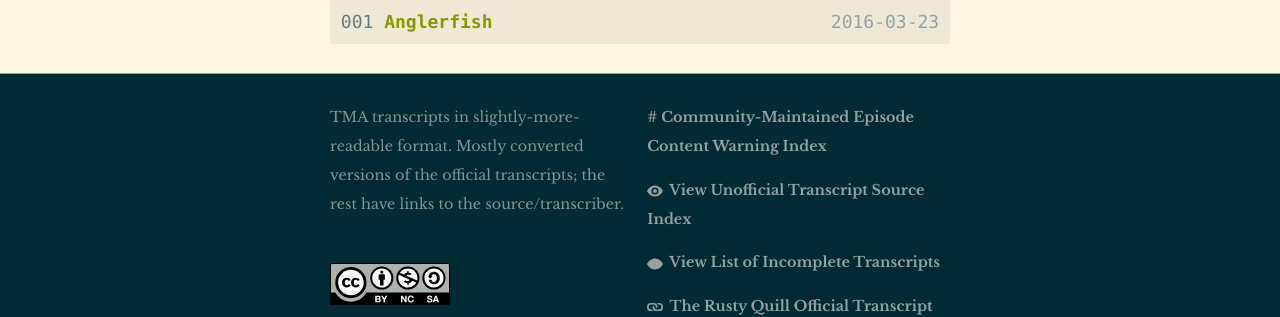
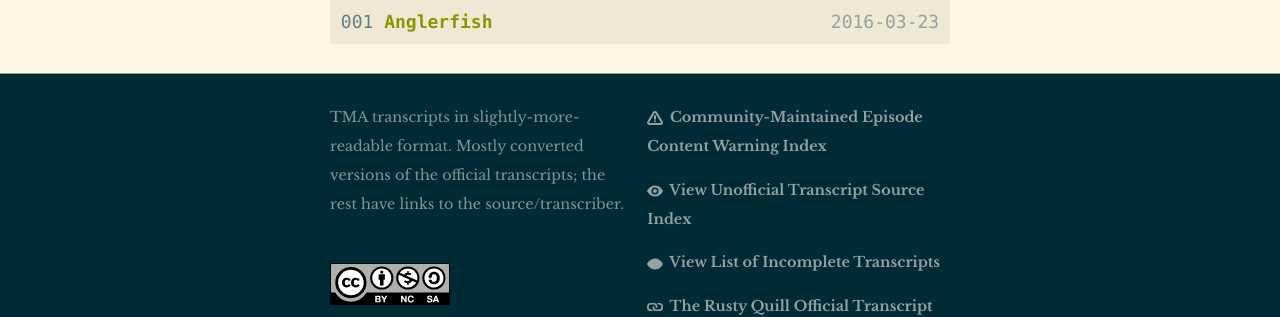
Before and after one commit to Snarp/magnus_archives_transcripts, a Jekyll site: the page built from index.html, in a window 1280 px wide and 900 px high, scrolled down 6640 px. Shown: the part 360-677 px from the top of the window. Built offline with Jekyll 4.4.1, drawn with Linux system fonts in a browser that asks for light colours; some web fonts are replaced.

Commit message:
[Savescum auto-commit.]

```diff
--- a/_includes/footer.html
+++ b/_includes/footer.html
@@ -9,7 +9,7 @@
 				</p>
 			</div>
 			<div class="footer-col footer-col-2">
-				<p><a href="https://docs.google.com/document/d/1KLuJa1AaT8m5rzBOvvtzeEWT9piQ715bss4hkbLBXmA/edit"># Community-Maintained Episode Content Warning Index</a></p>
+				<p><a href="https://docs.google.com/document/d/1KLuJa1AaT8m5rzBOvvtzeEWT9piQ715bss4hkbLBXmA/edit"><span class="icon icon--alert">{% include icon-alert.svg %}</span> Community-Maintained Episode Content Warning Index</a></p>
 
 				<p><a href="{{ site.baseurl }}/sources.html"><span class="icon icon--eye">{% include icon-eye.svg %}</span> View Unofficial Transcript Source Index</a></p>
 
```
Also changed, not shown: _includes/icon-alert.svg (added).
